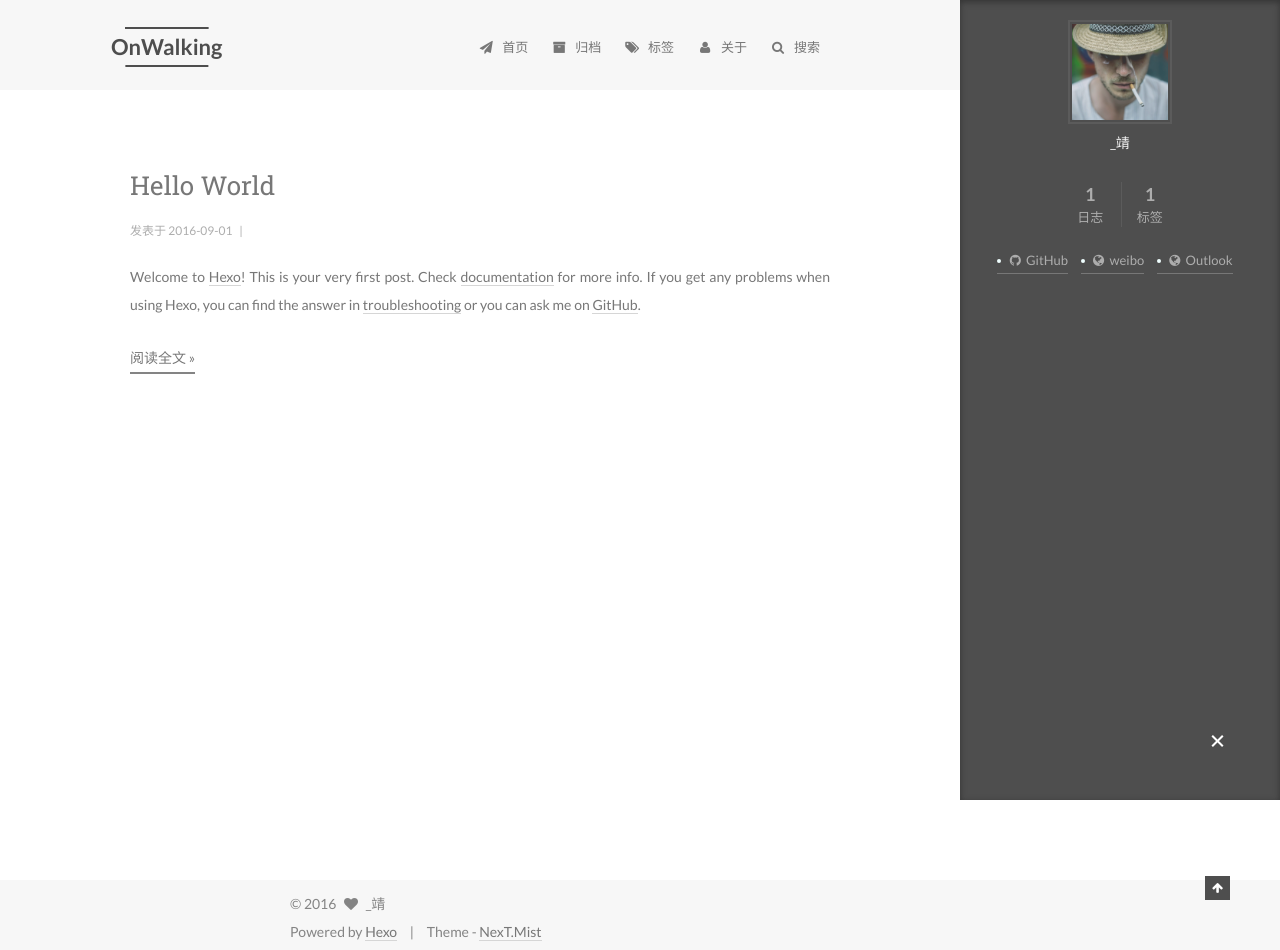
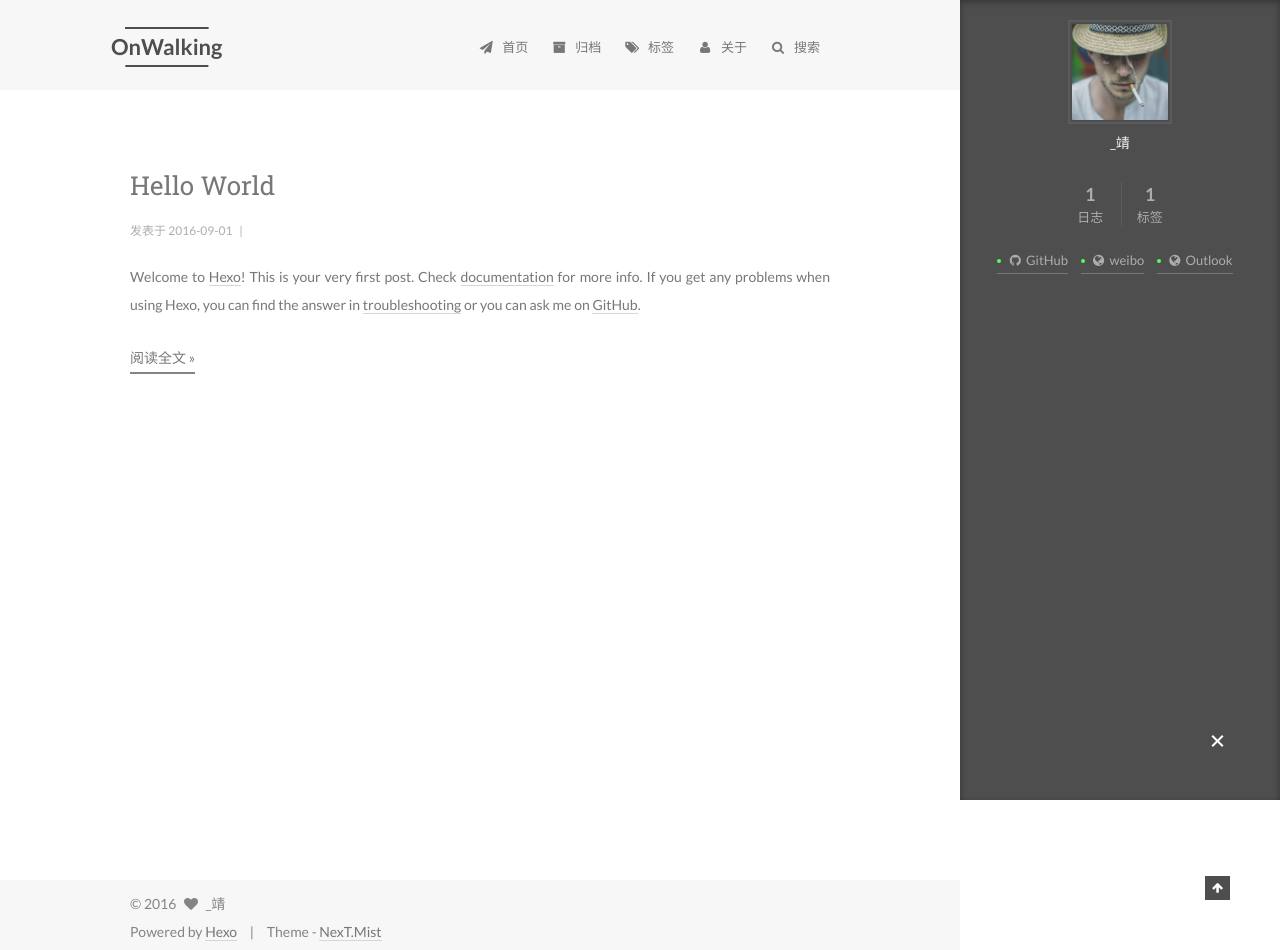
Before and after one commit to onWalking/onwalking.github.io, a plain HTML site: page index.html in a window 1280 px wide. Both pictures are taken after a click on the element 1217 px from the left and 742 px from the top of the page. Before the commit the page ends 800 px from the top, so only its background shows below. Drawn offline with Linux system fonts and the light colour scheme; a script that the page names is missing.

Commit message:
Site updated: 2016-09-04 17:54:20

```diff
--- a/css/main.css
+++ b/css/main.css
@@ -1548,7 +1548,7 @@ pre .javascript .function {
   width: 4px;
   height: 4px;
   border-radius: 50%;
-  background: #ecffff;
+  background: #29ff34;
 }
 .links-of-blogroll {
   font-size: 13px;
@@ -1661,7 +1661,7 @@ pre .javascript .function {
 .footer {
   font-size: 14px;
   color: #999;
-  position: fixed;
+  position: absolute;
   top: 100%;
 }
 .footer img {
```
